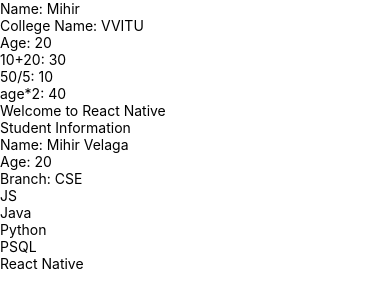
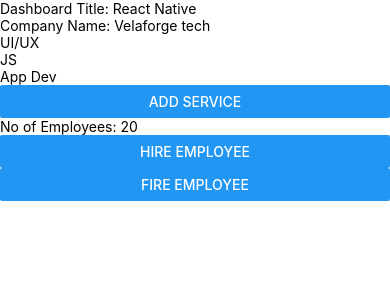
Before and after one commit to velagamihir/react_native_practice, a React Native app: screen / in a window 390 px wide. Shown: the top 308 px of the page. Built offline with nearby package versions, Linux system fonts and the light colour scheme.

Commit message:
Add CompanyManagementDashboardScreen component for managing company services and employees

```diff
--- a/App.jsx
+++ b/App.jsx
@@ -1,11 +1,9 @@
 import { SafeAreaProvider } from 'react-native-safe-area-context';
-import JsxPlayground from './src/screens/JSXPlayground';
-import StudentProfileApp from './src/screens/StudentProfileApp';
+import CompanyManagementDashboardScreen from './src/screens/CompanyManagementDashboardScreen';
 function App() {
   return (
     <SafeAreaProvider>
-      <JsxPlayground />
-      <StudentProfileApp />
+      <CompanyManagementDashboardScreen />
     </SafeAreaProvider>
   );
 }
--- /dev/null
+++ b/src/screens/CompanyManagementDashboardScreen.jsx
@@ -0,0 +1,84 @@
+import { useState } from 'react';
+import { Button, Text, View } from 'react-native';
+import { SafeAreaView } from 'react-native-safe-area-context';
+
+export default function CompanyManagementDashboardScreen() {
+  //useState custom hooks
+  //Services of the company
+  const [services, setServices] = useState(['UI/UX', 'JS', 'App Dev']);
+  //Number of Employees (default value 20)
+  const [employeeCount, setEmployeeCount] = useState(20);
+  //Methods
+  //Method to add a new service
+  const handleServicesChange = newService => {
+    setServices([...services, newService]);
+  };
+  //Function to fire an employee and decrease the employee count by 1
+  const handleFireEmployee = () => {
+    setEmployeeCount(prev => prev - 1);
+  };
+  //Function to hire and employee and increase the employee count by 1.
+  const handleHireEmployee = () => {
+    setEmployeeCount(prev => prev + 1);
+  };
+  //Company details
+  const companyDetails = {
+    dashboardTitle: 'React Native',
+    companyName: 'Velaforge tech',
+  };
+  return (
+    <SafeAreaView>
+      <CompanyHeaderComponent companyDetails={companyDetails} />
+      <ServicesComponent
+        services={services}
+        handleServicesChange={handleServicesChange}
+      />
+      <EmployeeManagementComponent
+        employeeCount={employeeCount}
+        hireEmployee={handleHireEmployee}
+        fireEmployee={handleFireEmployee}
+      />
+    </SafeAreaView>
+  );
+}
+//Presentation Component to display the details of the company
+const CompanyHeaderComponent = ({ companyDetails }) => {
+  return (
+    <View>
+      <Text>Dashboard Title: {companyDetails.dashboardTitle}</Text>
+      <Text>Company Name: {companyDetails.companyName}</Text>
+    </View>
+  );
+};
+//Function component to display and add a new service
+const ServicesComponent = ({ services, handleServicesChange }) => {
+  const [count, setCount] = useState(0);
+  const handleAddService = () => {
+    handleServicesChange(`Function ${count}`);
+    setCount(prev => prev + 1);
+  };
+  return (
+    <View>
+      {services.map(service => (
+        <View key={service}>
+          <Text>{service}</Text>
+        </View>
+      ))}
+      <Button onPress={handleAddService} title="Add Service" />
+    </View>
+  );
+};
+//Functional Component to manage employees
+const EmployeeManagementComponent = ({
+  employeeCount,
+  hireEmployee,
+  fireEmployee,
+}) => {
+  return (
+    <View>
+      <Text>No of Employees: {employeeCount}</Text>
+      <Button onPress={hireEmployee} title="Hire Employee" />
+      <Button onPress={fireEmployee} title="Fire Employee" />
+    </View>
+  );
+};
```
